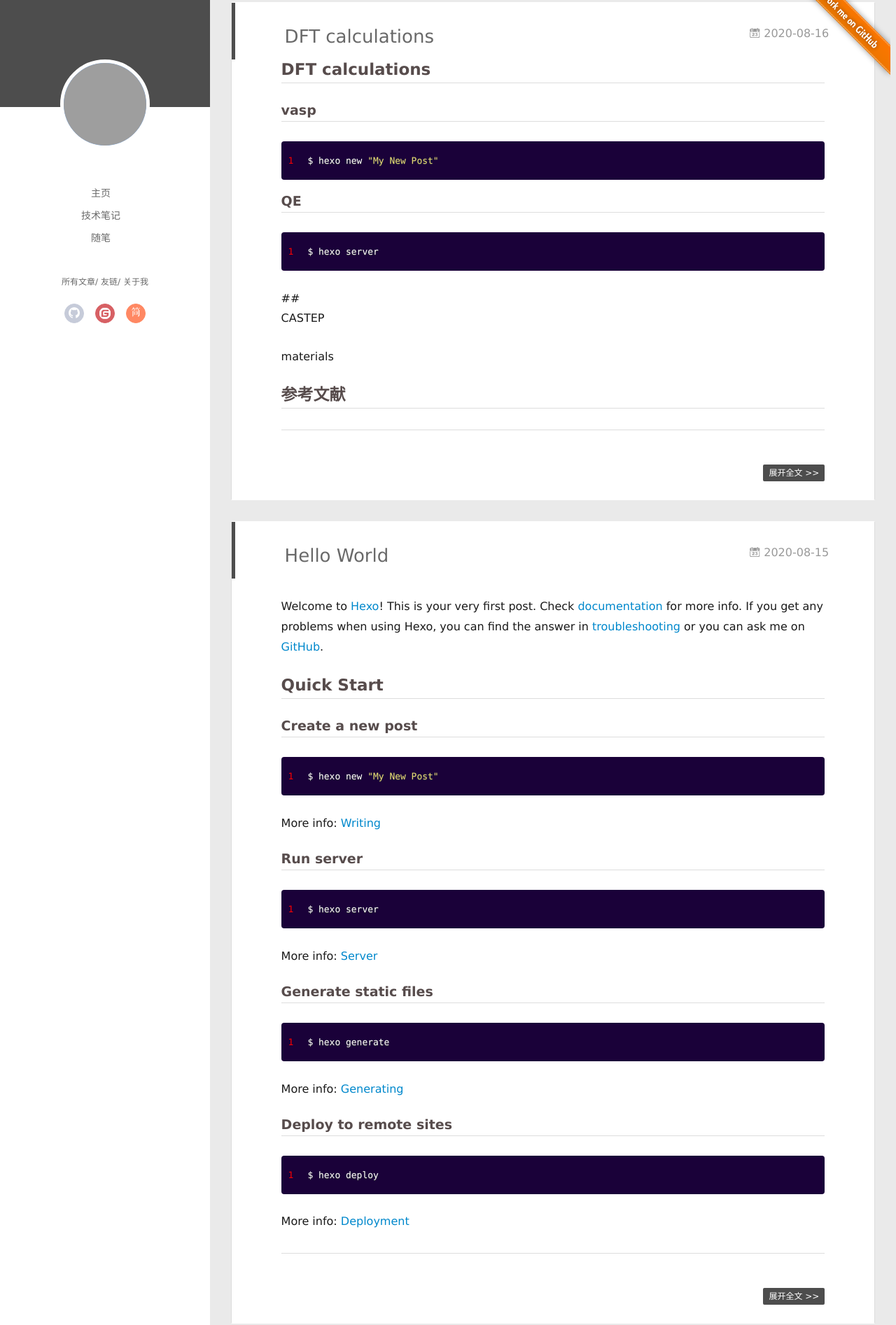
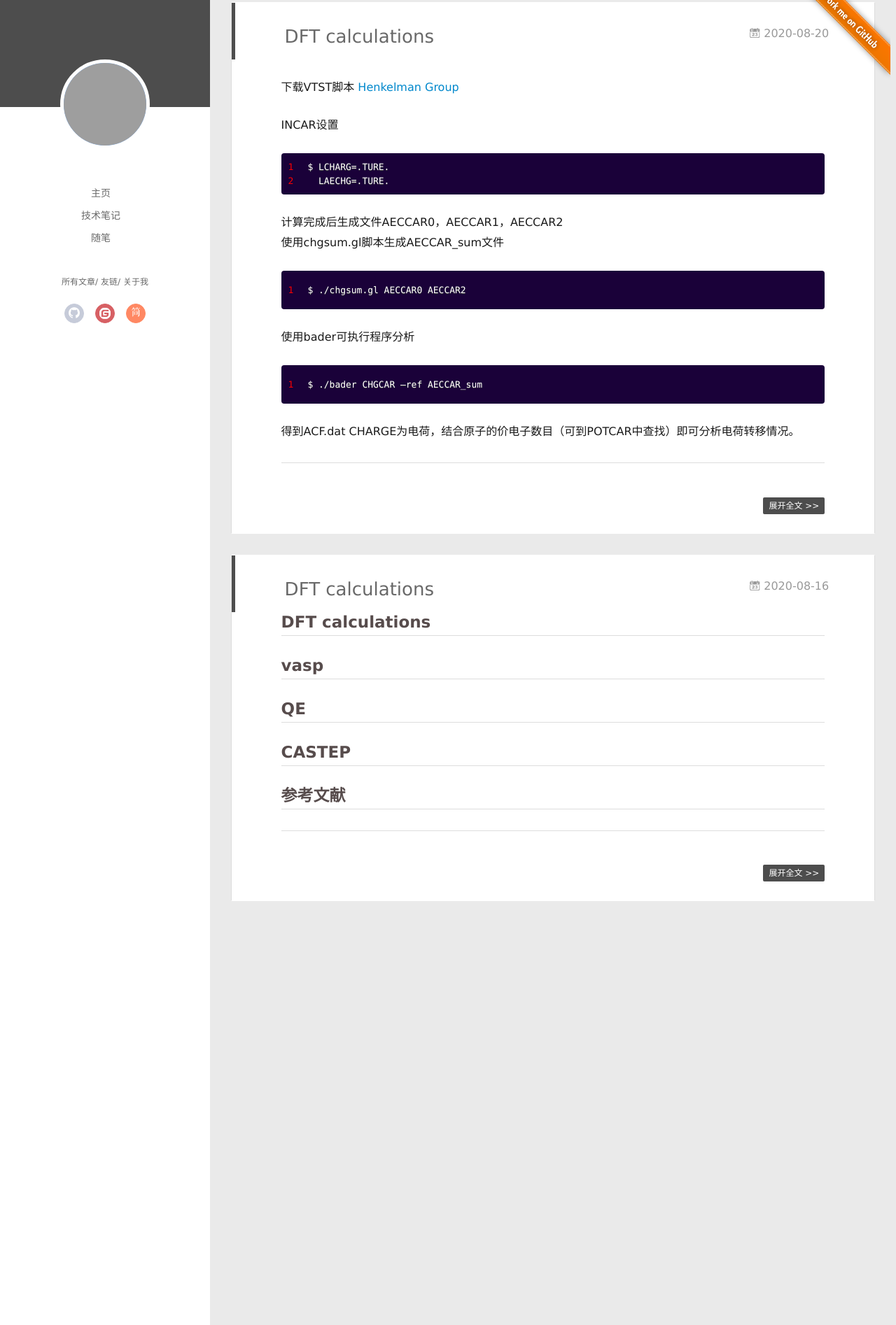
Before and after one commit to shuwuchangxin123/hello.github.io, a plain HTML site: page index.html in a window 1280 px wide and 1999 px high. Shown: the part 27-1921 px from the top of the page at 70% size. Drawn offline with Linux system fonts and the light colour scheme; some packages are replaced by stand-ins of ours; grey boxes are pictures that could not be loaded; a script that the page names is missing.

Commit message:
Site updated: 2020-08-19 19:42:51

```diff
--- a/content.json
+++ b/content.json
@@ -1 +1 @@
-[{"title":"DFT calculations","date":"2020-08-16T08:26:51.000Z","path":"2020/08/16/DFT-calculations/","tags":[]},{"title":"Hello World","date":"2020-08-15T14:05:23.854Z","path":"2020/08/15/hello-world/","tags":[]}]
+[{"title":"DFT calculations","date":"2020-08-20T08:26:51.000Z","path":"2020/08/20/Bader charge/","tags":[]},{"title":"DFT calculations","date":"2020-08-16T08:26:51.000Z","path":"2020/08/16/DFT-calculations/","tags":[]}]
--- a/index.html
+++ b/index.html
@@ -186,6 +186,88 @@
 
 
 
+    <article id="post-Bader charge" class="article article-type-post  article-index" itemscope itemprop="blogPost">
+  <div class="article-inner">
+
+      <header class="article-header">
+
+
+    <h1 itemprop="name">
+
+	  <a class="article-title" href="/2020/08/20/Bader%20charge/" target="_blank">DFT calculations</a>
+
+    </h1>
+
+
+
+
+
+<a href="/2020/08/20/Bader%20charge/" class="archive-article-date">
+        <time datetime="2020-08-20T08:26:51.000Z" itemprop="datePublished"><i class="icon-calendar icon"></i>2020-08-20</time>
+</a>
+
+
+
+
+
+
+  </header>
+
+  <div class="article-entry" itemprop="articleBody">
+
+    <p>下载VTST脚本 <a target="_blank" rel="noopener" href="https://theory.cm.utexas.edu/henkelman/code/">Henkelman Group</a> </p>
+<p>INCAR设置</p>
+<figure class="highlight bash"><table><tr><td class="gutter"><pre><span class="line">1</span><br><span class="line">2</span><br></pre></td><td class="code"><pre><span class="line">$ LCHARG=.TURE.</span><br><span class="line">  LAECHG=.TURE.</span><br></pre></td></tr></table></figure>
+<p>计算完成后生成文件AECCAR0，AECCAR1，AECCAR2<br>使用chgsum.gl脚本生成AECCAR_sum文件</p>
+<figure class="highlight bash"><table><tr><td class="gutter"><pre><span class="line">1</span><br></pre></td><td class="code"><pre><span class="line">$ ./chgsum.gl AECCAR0 AECCAR2</span><br></pre></td></tr></table></figure>
+<p>使用bader可执行程序分析</p>
+<figure class="highlight bash"><table><tr><td class="gutter"><pre><span class="line">1</span><br></pre></td><td class="code"><pre><span class="line">$ ./bader CHGCAR –ref AECCAR_sum</span><br></pre></td></tr></table></figure>
+<p>得到ACF.dat CHARGE为电荷，结合原子的价电子数目（可到POTCAR中查找）即可分析电荷转移情况。</p>
+
+
+
+
+
+
+
+  </div>
+  <div class="article-info article-info-index">
+
+
+
+
+
+    <p class="article-more-link">
+      <a class="article-more-a" href="/2020/08/20/Bader%20charge/">展开全文 >></a>
+    </p>
+
+
+
+    <div class="clearfix"></div>
+  </div>
+  </div>
+</article>
+
+<aside class="wrap-side-operation">
+    <div class="mod-side-operation">
+
+        <div class="jump-container" id="js-jump-container" style="display:none;">
+            <a href="javascript:void(0)" class="mod-side-operation__jump-to-top">
+                <i class="icon-font icon-back"></i>
+            </a>
+            <div id="js-jump-plan-container" class="jump-plan-container" style="top: -11px;">
+                <i class="icon-font icon-plane jump-plane"></i>
+            </div>
+        </div>
+
+
+    </div>
+</aside>
+
+
+
+
+
     <article id="post-DFT-calculations" class="article article-type-post  article-index" itemscope itemprop="blogPost">
   <div class="article-inner">
 
@@ -215,12 +297,7 @@
 
   <div class="article-entry" itemprop="articleBody">
 
-    <h2 id="DFT-calculations"><a href="#DFT-calculations" class="headerlink" title="DFT calculations"></a>DFT calculations</h2><h3 id="vasp"><a href="#vasp" class="headerlink" title="vasp"></a>vasp</h3><figure class="highlight bash"><table><tr><td class="gutter"><pre><span class="line">1</span><br></pre></td><td class="code"><pre><span class="line">$ hexo new <span class="string">&quot;My New Post&quot;</span></span><br></pre></td></tr></table></figure>
-
-<h3 id="QE"><a href="#QE" class="headerlink" title="QE"></a>QE</h3><figure class="highlight bash"><table><tr><td class="gutter"><pre><span class="line">1</span><br></pre></td><td class="code"><pre><span class="line">$ hexo server</span><br></pre></td></tr></table></figure>
-<p>##<br>CASTEP</p>
-<p>materials</p>
-<h2 id="参考文献"><a href="#参考文献" class="headerlink" title="参考文献"></a>参考文献</h2>
+    <h2 id="DFT-calculations"><a href="#DFT-calculations" class="headerlink" title="DFT calculations"></a>DFT calculations</h2><h2 id="vasp"><a href="#vasp" class="headerlink" title="vasp"></a>vasp</h2><h2 id="QE"><a href="#QE" class="headerlink" title="QE"></a>QE</h2><h2 id="CASTEP"><a href="#CASTEP" class="headerlink" title="CASTEP"></a>CASTEP</h2><h2 id="参考文献"><a href="#参考文献" class="headerlink" title="参考文献"></a>参考文献</h2>
 
 
 
@@ -236,93 +313,6 @@
 
     <p class="article-more-link">
       <a class="article-more-a" href="/2020/08/16/DFT-calculations/">展开全文 >></a>
-    </p>
-
-
-
-    <div class="clearfix"></div>
-  </div>
-  </div>
-</article>
-
-<aside class="wrap-side-operation">
-    <div class="mod-side-operation">
-
-        <div class="jump-container" id="js-jump-container" style="display:none;">
-            <a href="javascript:void(0)" class="mod-side-operation__jump-to-top">
-                <i class="icon-font icon-back"></i>
-            </a>
-            <div id="js-jump-plan-container" class="jump-plan-container" style="top: -11px;">
-                <i class="icon-font icon-plane jump-plane"></i>
-            </div>
-        </div>
-
-
-    </div>
-</aside>
-
-
-
-
-
-    <article id="post-hello-world" class="article article-type-post  article-index" itemscope itemprop="blogPost">
-  <div class="article-inner">
-
-      <header class="article-header">
-
-
-    <h1 itemprop="name">
-
-	  <a class="article-title" href="/2020/08/15/hello-world/" target="_blank">Hello World</a>
-
-    </h1>
-
-
-
-
-
-<a href="/2020/08/15/hello-world/" class="archive-article-date">
-        <time datetime="2020-08-15T14:05:23.854Z" itemprop="datePublished"><i class="icon-calendar icon"></i>2020-08-15</time>
-</a>
-
-
-
-
-
-
-  </header>
-
-  <div class="article-entry" itemprop="articleBody">
-
-    <p>Welcome to <a target="_blank" rel="noopener" href="https://hexo.io/">Hexo</a>! This is your very first post. Check <a target="_blank" rel="noopener" href="https://hexo.io/docs/">documentation</a> for more info. If you get any problems when using Hexo, you can find the answer in <a target="_blank" rel="noopener" href="https://hexo.io/docs/troubleshooting.html">troubleshooting</a> or you can ask me on <a target="_blank" rel="noopener" href="https://github.com/hexojs/hexo/issues">GitHub</a>.</p>
-<h2 id="Quick-Start"><a href="#Quick-Start" class="headerlink" title="Quick Start"></a>Quick Start</h2><h3 id="Create-a-new-post"><a href="#Create-a-new-post" class="headerlink" title="Create a new post"></a>Create a new post</h3><figure class="highlight bash"><table><tr><td class="gutter"><pre><span class="line">1</span><br></pre></td><td class="code"><pre><span class="line">$ hexo new <span class="string">&quot;My New Post&quot;</span></span><br></pre></td></tr></table></figure>
-
-<p>More info: <a target="_blank" rel="noopener" href="https://hexo.io/docs/writing.html">Writing</a></p>
-<h3 id="Run-server"><a href="#Run-server" class="headerlink" title="Run server"></a>Run server</h3><figure class="highlight bash"><table><tr><td class="gutter"><pre><span class="line">1</span><br></pre></td><td class="code"><pre><span class="line">$ hexo server</span><br></pre></td></tr></table></figure>
-
-<p>More info: <a target="_blank" rel="noopener" href="https://hexo.io/docs/server.html">Server</a></p>
-<h3 id="Generate-static-files"><a href="#Generate-static-files" class="headerlink" title="Generate static files"></a>Generate static files</h3><figure class="highlight bash"><table><tr><td class="gutter"><pre><span class="line">1</span><br></pre></td><td class="code"><pre><span class="line">$ hexo generate</span><br></pre></td></tr></table></figure>
-
-<p>More info: <a target="_blank" rel="noopener" href="https://hexo.io/docs/generating.html">Generating</a></p>
-<h3 id="Deploy-to-remote-sites"><a href="#Deploy-to-remote-sites" class="headerlink" title="Deploy to remote sites"></a>Deploy to remote sites</h3><figure class="highlight bash"><table><tr><td class="gutter"><pre><span class="line">1</span><br></pre></td><td class="code"><pre><span class="line">$ hexo deploy</span><br></pre></td></tr></table></figure>
-
-<p>More info: <a target="_blank" rel="noopener" href="https://hexo.io/docs/one-command-deployment.html">Deployment</a></p>
-
-
-
-
-
-
-
-  </div>
-  <div class="article-info article-info-index">
-
-
-
-
-
-    <p class="article-more-link">
-      <a class="article-more-a" href="/2020/08/15/hello-world/">展开全文 >></a>
     </p>
 
 
```
Also changed, not shown: 2020/08/16/DFT-calculations/index.html (+12 -13 lines), 2020/08/20/Bader charge/index.html (renamed from 2020/08/15/hello-world/index.html, +25 -34 lines), archives/2020/08/index.html (+6 -6 lines), archives/2020/index.html (+6 -6 lines), archives/index.html (+6 -6 lines).
